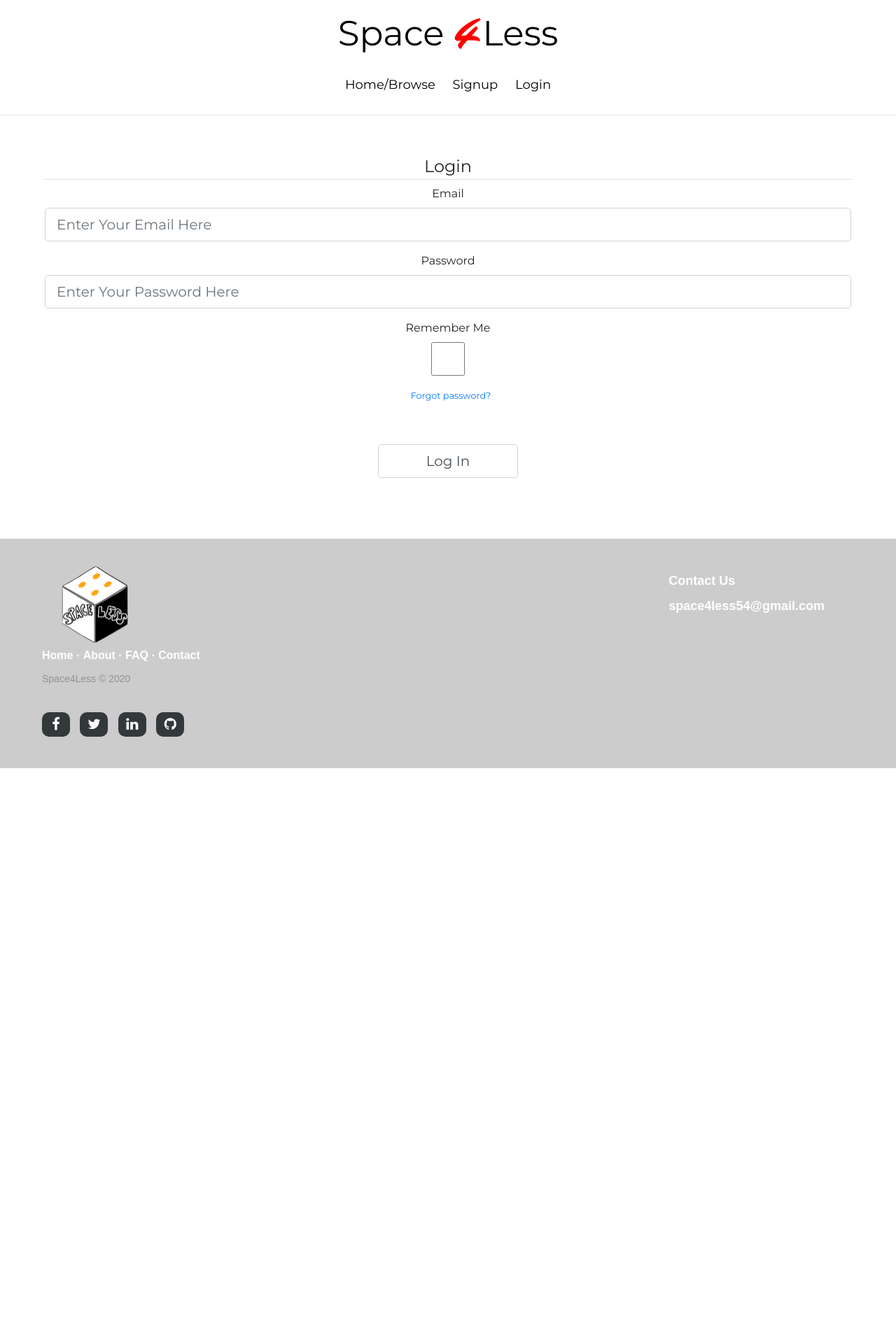
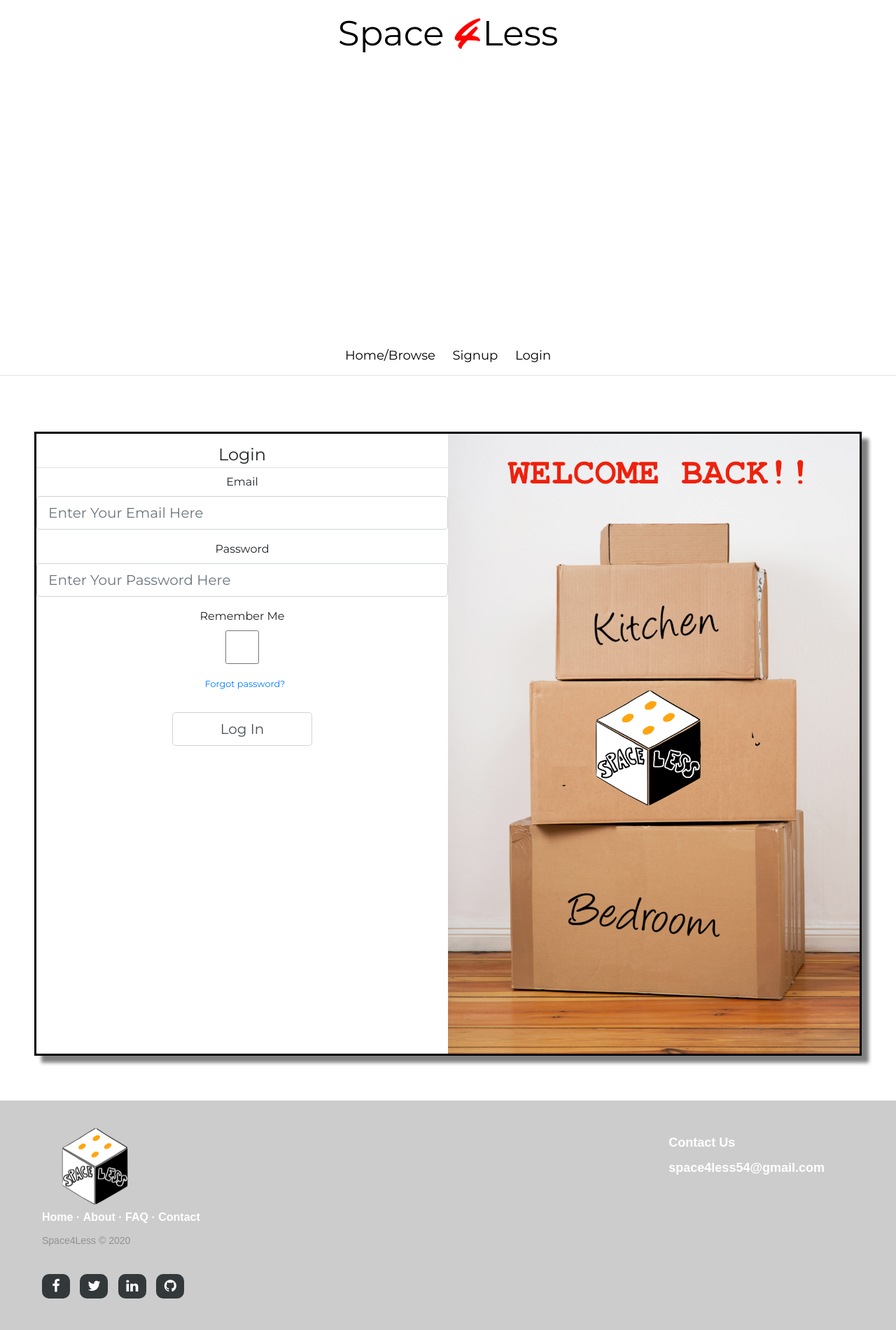
Before and after one commit to Jasmanji/Group5_Space4Less, a Flask app: page /login in a window 1280 px wide. Shown: the whole page at 70% size. Before the commit the page ends 1098 px from the top, so only its background shows below. Run offline with Flask 2, Linux system fonts and the light colour scheme; some libraries are stand-ins or nearby versions.

Commit message:
login display changed to match signup

```diff
--- a/app/static/design.css
+++ b/app/static/design.css
@@ -58,8 +58,10 @@
   width:25%
 }
 
+
 .row {
   display: flex; /* equal height of the children */
+    box-shadow: 10px 10px 5px grey;
 }
 
 .col {
@@ -84,12 +86,12 @@
     width: 100%;
     min-height: 100%;
     min-width: 100%;
-
 }
 
-.signup-right{
-
-
+.signup-content{
+    width: 100%;
+    min-height: 100%;
+    min-width: 100%;
 }
 
 #profile_picture{
@@ -152,15 +154,28 @@ form {
 }
 
 /* Navbar CSS */
+
+
 * {
   box-sizing: border-box;
+
 }
+
+
+/*nav{
+    background-image: url("nav-bar-image.png");
+    opacity: 0.5%;
+    background-size: cover;
+    min-height: 500px;
+}*/
 
 .nav {
   justify-content: space-between;
   height: 50px;
   width: 100%;
   background-color: transparent;
+  opacity: 1;
+
   /*position: relative;*/
 }
 
@@ -194,7 +209,7 @@ form {
 
 .nav > .nav-links > a {
   display: inline-block;
-  padding: 13px 10px 13px 10px;
+  padding: 400px 10px 13px 10px;
   text-decoration: none;
   color: black;
 }
@@ -381,13 +396,13 @@ section {
 @media (max-width: 1000px) {
 
 
-
     .signup-right{
        display: none ;
     }
 
     .signup-left{
        width:100%;
+        border-right: solid black;
     }
 
 }
--- a/app/templates/layout.html
+++ b/app/templates/layout.html
@@ -29,6 +29,7 @@
 
 <body>
     <header>
+
         <!-- Navbar code from codepen-->
         <nav class="nav">
             <!-- allows for clicking the navbar icon when the screen is small-->
@@ -72,14 +73,12 @@
                     <a href="{{ url_for('main.signup') }}">Signup</a>
                     <a href="{{ url_for('main.login') }}">Login </a>
                 {% endif %}
-                <hr>
+
             </div>
 
-
         </nav>
-
     </header>
-
+<hr>
 
     <div class="main-body">
         {# in order to display the flash messages, we will put it at the top of each page so that you will see it no matter what page you are on #}
--- a/app/templates/login.html
+++ b/app/templates/login.html
@@ -9,7 +9,13 @@
 <!--  creating the list of input required for sign up page -->
     <!-- we want the method to be POST and action we set as an empty string so that it goes back to the same route
      once the method is POST. -->
-    <div class="content-section">
+
+<div class="row">
+
+
+    <div class="col signup-left">
+
+        <div class="content-section signup-content">
             <form method="POST" novalidate>
                 {{ form.hidden_tag() }} <!-- we add a CSRF token for protection against furgery attacks -->
                 <fieldset class="form-design">
@@ -40,4 +46,10 @@
 
             </form>
         </div>
+    </div>
+    <div class="col signup-right">
+            <img class="signup-image" alt="Welcome back!!"
+                 src="{{ url_for('static', filename='login-image.png') }}">
+        </div>
+</div>
 {% endblock content %}
--- a/app/templates/signup.html
+++ b/app/templates/signup.html
@@ -3,8 +3,6 @@
 {% block content %}
 
     <!--  title of registration -->
-
-
 
 
     <div class="row">
@@ -15,7 +13,7 @@
             <!--  creating the list of input required for sign up page -->
             <!-- we want the method to be POST and action we set as an empty string so that it goes back to the same route
              once the method is POST. -->
-            <div class="content-section ">
+            <div class="content-section  signup-content ">
                 <form method="POST" novalidate>
                     {{ form.hidden_tag() }} <!-- we add a CSRF token for protection against furgery attacks -->
                     <fieldset class="form-design">
```
Also changed, not shown: app/static/login-image.png (added), app/static/nav-bar-image.png (added), app/static/signup-image.png. Lines whose indentation alone changed are shown as unchanged.
